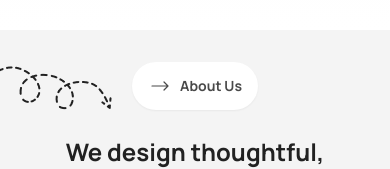
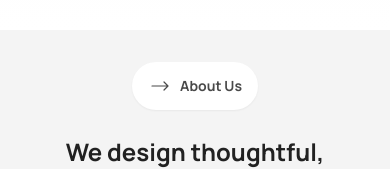
Before and after one commit to KYusufbd/Rinterio, a website built with Vite: page index.html in a window 390 px wide. Shown: the part 686-855 px from the top of the page. Built offline with nearby package versions, Linux system fonts and the light colour scheme.

Commit message:
Made a correction

```diff
--- a/index.html
+++ b/index.html
@@ -102,7 +102,7 @@
     <section class="relative max-w-page-width px-5 md:px-8 mx-auto py-8 md:py-16 lg:py-24 grid grid-cols-1 lg:grid-cols-2 gap-x-9 gap-y-6">
       <!-- About Us text -->
       <div class="flex flex-col gap-8">
-        <img class="absolute top-9 -left-4" src="/assets/images/curved-arrow.png" alt="curved-arrow">
+        <img class="absolute top-9 -left-4 hidden lg:inline" src="/assets/images/curved-arrow.png" alt="curved-arrow">
         <!-- About Us heading with description -->
         <div class="flex flex-col gap-6 items-center lg:items-start text-center lg:text-start">
           <a href="/" class="btn border-none hover:bg-slate-50 flex flex-row gap-2 px-4 py-2 rounded-full bg-white w-fit">
```
Also changed, not shown: dist/assets/index-BDKYwWaZ.css (added), dist/assets/index-CBc1UdRi.css (deleted), dist/index.html.
